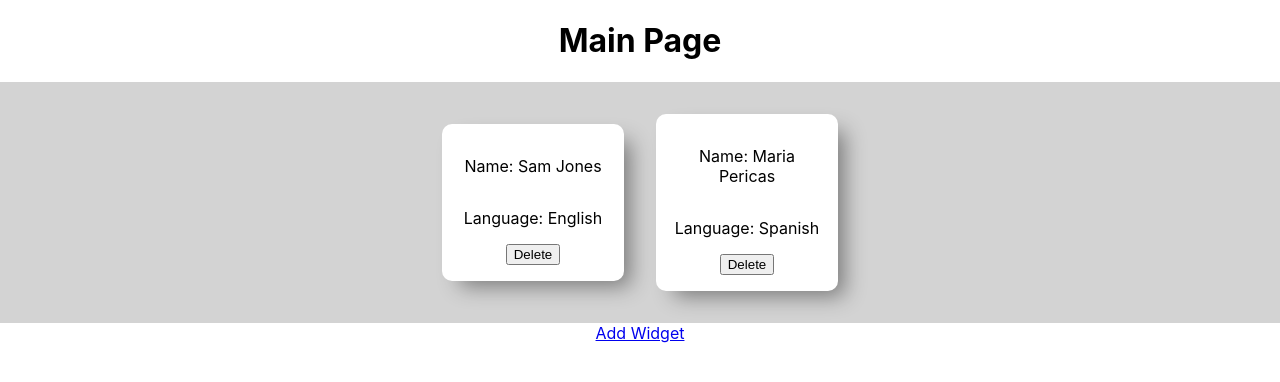
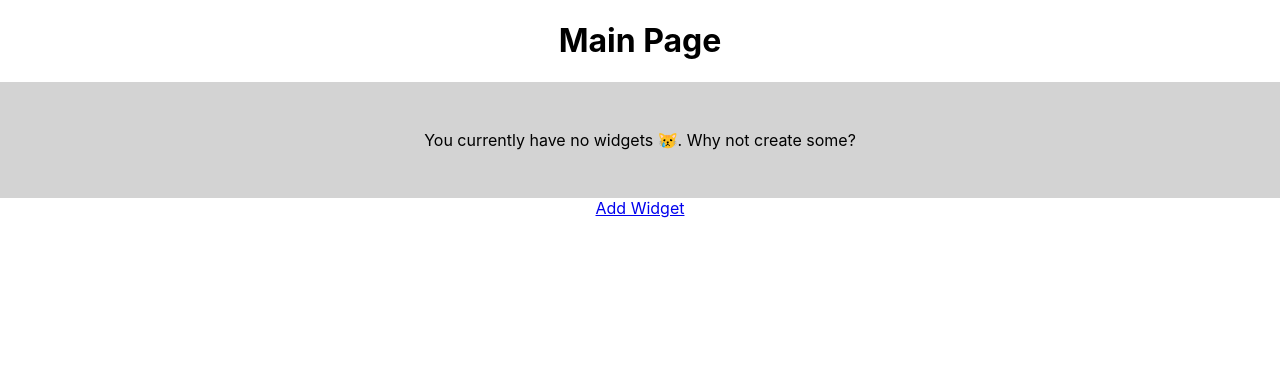
Before and after one commit to tombonynge/ss_fcc, a React (Create React App) app: page / in a window 1280 px wide. Shown: the top 382 px of the page. Built offline with nearby package versions, Linux system fonts and the light colour scheme.

Commit message:
adding delete modal

```diff
--- a/src/App.js
+++ b/src/App.js
@@ -1,4 +1,4 @@
-import { useState } from "react";
+import { useState, useEffect } from "react";
 import { BrowserRouter as Router, Route, Switch } from "react-router-dom";
 
 import Main from "./components/Main";
@@ -6,19 +6,19 @@ import AddWidget from "./components/AddWidget";
 
 import "./App.css";
 
-const testWidgets = [
-    { id: 0, name: "Sam Jones", language: "English" },
-    { id: 1, name: "Maria Pericas", language: "Spanish" },
-];
+const updateLocalWidgets = (widgets) => {
+    window.localStorage.setItem("widgets", JSON.stringify(widgets));
+};
 
 function App() {
-    const [widgets, setWidgets] = useState(testWidgets);
+    const [widgets, setWidgets] = useState([]);
 
     const createWidget = (data) => {
         const temp = widgets;
         data.id = widgets.length;
         temp.push(data);
         setWidgets(temp);
+        updateLocalWidgets(temp);
     };
 
     const removeWidget = (id) => {
@@ -28,8 +28,21 @@ function App() {
             return w;
         });
         setWidgets(updatedWidgets);
-        console.log(updatedWidgets);
+        updateLocalWidgets(updatedWidgets);
     };
+
+    useEffect(() => {
+        const localWidgets = window.localStorage.getItem("widgets");
+        if (localWidgets) {
+            let widgets = JSON.parse(localWidgets);
+            if (widgets[0]?.name) {
+                setWidgets(JSON.parse(localWidgets));
+            } else {
+                // the widgets are invalid..just set widgets to an empty array
+                setWidgets([]);
+            }
+        }
+    }, []);
 
     return (
         <div className="App">
--- a/src/components/Main.js
+++ b/src/components/Main.js
@@ -1,5 +1,7 @@
+import { useState } from "react";
 import { Link } from "react-router-dom";
 import Widget from "./Widget";
+import Modal from "./Modal";
 import styled from "styled-components";
 
 const WidgetContainer = styled.div`
@@ -13,12 +15,32 @@ const WidgetContainer = styled.div`
 `;
 
 const Main = ({ widgets, removeWidget }) => {
+    const [showModal, setShowModal] = useState(false);
+    const [idToDelete, setIdToDelete] = useState(null);
+
+    const checkDelete = (id) => {
+        setIdToDelete(id);
+        setShowModal(true);
+    };
+
+    const handleDelete = () => {
+        setShowModal(false);
+        removeWidget(idToDelete);
+    };
+
+    const cancelDelete = () => {
+        setShowModal(false);
+        setIdToDelete(null);
+    };
+
     return (
         <>
+            {showModal && <Modal handleDelete={handleDelete} cancelDelete={cancelDelete} />}
             <h1>Main Page</h1>
             <WidgetContainer>
+                {widgets.length === 0 && <p>You currently have no widgets 😿. Why not create some?</p>}
                 {widgets.map((w) => (
-                    <Widget key={w.id} id={w.id} name={w.name} language={w.language} removeWidget={removeWidget} />
+                    <Widget key={w.id} id={w.id} name={w.name} language={w.language} checkDelete={checkDelete} />
                 ))}
             </WidgetContainer>
             <Link to={"/addwidget"} data-testid="add-widget-link">
--- /dev/null
+++ b/src/components/Modal.js
@@ -0,0 +1,48 @@
+import styled from "styled-components";
+
+const Bg = styled.div`
+    position: absolute;
+    top: 0;
+    left: 0;
+    height: 100vh;
+    width: 100vw;
+    background: black;
+    opacity: 0.5;
+`;
+
+const Fg = styled.div`
+    position: absolute;
+    top: 0;
+    left: 0;
+    height: 100vh;
+    width: 100vw;
+    display: flex;
+    flex-flow: column nowrap;
+    justify-content: center;
+    align-items: center;
+`;
+
+const Container = styled.div`
+    background: white;
+    padding: 2em;
+    & > button {
+        margin: 1em;
+    }
+`;
+
+const Modal = ({ handleDelete, cancelDelete }) => {
+    return (
+        <>
+            <Bg />
+            <Fg>
+                <Container>
+                    <h1>Are you sure you want to delete this widget?</h1>
+                    <button onClick={() => handleDelete()}>Yes absolutey!</button>
+                    <button onClick={() => cancelDelete()}>No thanks</button>
+                </Container>
+            </Fg>
+        </>
+    );
+};
+
+export default Modal;
--- a/src/components/Widget.js
+++ b/src/components/Widget.js
@@ -13,12 +13,12 @@ const Container = styled.div`
     box-shadow: 12px 11px 21px -6px rgba(0, 0, 0, 0.43);
 `;
 
-const Widget = ({ id, name, language, removeWidget }) => {
+const Widget = ({ id, name, language, checkDelete }) => {
     return (
         <Container id="widget-container">
             <p>Name: {name}</p>
             <p>Language: {language}</p>
-            <button onClick={() => removeWidget(id)}>Delete</button>
+            <button onClick={() => checkDelete(id)}>Delete</button>
         </Container>
     );
 };
```
